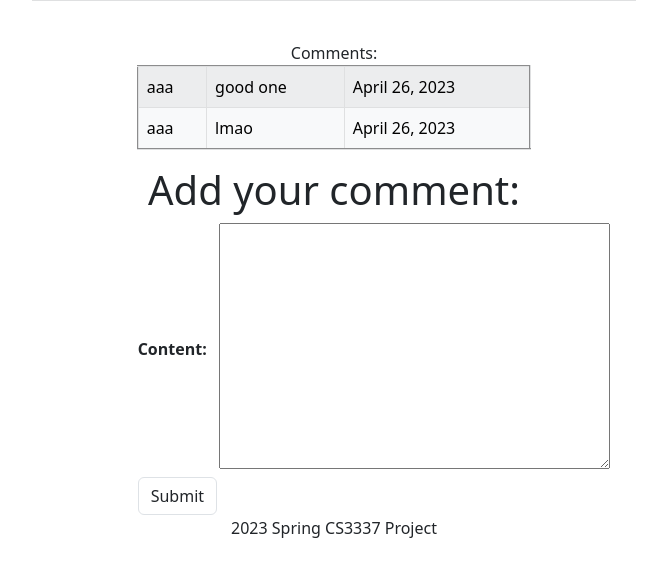
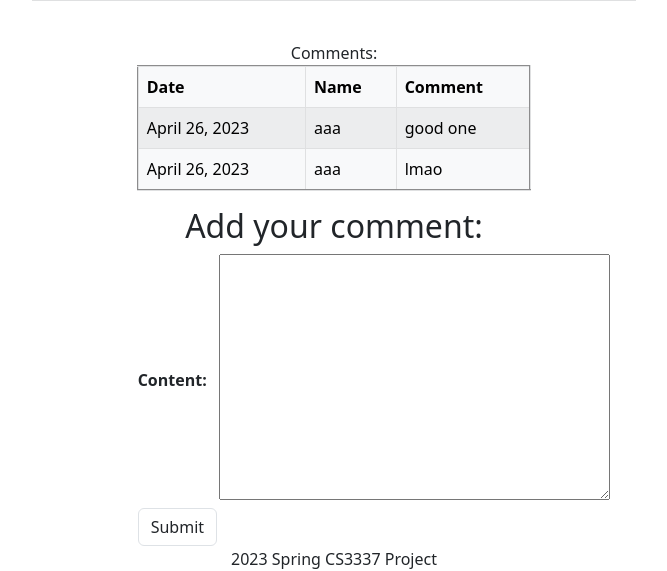
Before and after one commit to zainsyed28/CS3337_Spring, a Django app: page /book_detail/1 in a window 1280 px wide. Shown: the part 364-935 px from the top of the page, without its empty margins (306-973 px from the left). Before the commit the page ends 902 px from the top, so only its background shows below. Run offline with Django 4.2, Linux system fonts and the light colour scheme; data comes from the database, SQL or seed files in the repository; both versions use the stored data as it was after the commit; some libraries are stand-ins or nearby versions.

Commit message:
updating bootstrap and making comments table look nicer

```diff
--- a/bookEx/templates/bookMng/book_detail.html
+++ b/bookEx/templates/bookMng/book_detail.html
@@ -46,17 +46,24 @@
     <div class ="container col-lg-6 col-md-6" align ="center">Comments:</div>
     <div class="container col-lg-4 col-md-4">
         <table class = "table table-bordered table-light table-striped" align="center" border="2" width="400">
+            <thead>
+                <tr>
+                  <th scope="col">Date</th>
+                  <th scope="col">Name</th>
+                  <th scope="col">Comment</th>
+                </tr>
+            </thead>
             {% if comments %}
             {% for comment in comments %}
               <tr>
+                  <td>
+                     {{ comment.publishdate }}
+                  </td>
                   <td>
                       {{ comment.username }}
                   </td>
                   <td>
                      {{ comment.content }}
-                  </td>
-                  <td>
-                     {{ comment.publishdate }}
                   </td>
               </tr>
             {% endfor %}
@@ -71,8 +78,8 @@
     </div>
     <div class="container col-lg-4 col-md-4">
 
-    <h1 align="center"> Add your comment: </h1>
-        <form action="" enctype="multipart/form-data" method="post" novalidate>
+    <h2 align="center"> Add your comment: </h2>
+        <form action="" enctype="multipart/form-data" method="post">
           <table align="center">
               {{ form.as_table }}
               <tr>
```
Also changed, not shown: db.sqlite3.
